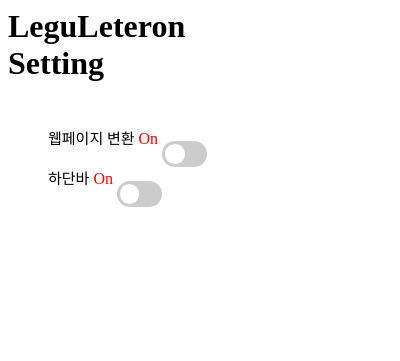
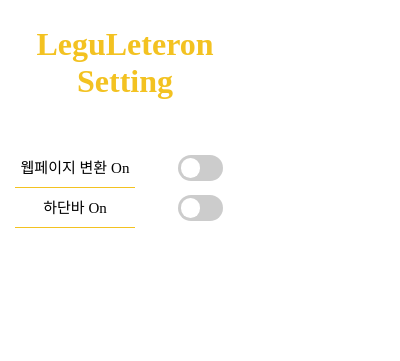
Before and after one commit to LeguLeteron/LLCE, a browser extension: page ui/popup/index.html in a window 400 px wide. Drawn offline with Linux system fonts and the light colour scheme.

Commit message:
[FIX]S/W and H/W Setting UI 수정

```diff
--- a/ui/popup/index.html
+++ b/ui/popup/index.html
@@ -7,23 +7,38 @@
     <link rel="stylesheet" href="./style.css">
 </head>
 <body>
-    <h1>LeguLeteron Setting</h1>
+    <header class="settingHeader">
+        <h1 class="settingMainTitle">LeguLeteron Setting</h1>
+    </header>
+
     <ul class="settingList">
         <li class="settingItem">
+            <div class="settingText">
                 <span class="settingTitle">웹페이지 변환</span>
                 <span class="settingStatus">On</span>
+            </div>
+            <div class="settingSwitch">
+                <div class="switchWrap">
                     <label class="switch">
                         <input class="switchCheckBox sv" type="checkbox">
                         <span class="slider round"></span>
                     </label>
+                </div>
+            </div>
         </li>
         <li class="settingItem">
+            <div class="settingText">
                 <span class="settingTitle">하단바</span>
                 <span class="settingStatus">On</span>
+            </div>
+            <div class="settingSwitch">
+                <div class="switchWrap">
                     <label class="switch">
                         <input class="switchCheckBox bb" type="checkbox">
                         <span class="slider round"></span>
                     </label>
+                </div>
+            </div>
         </li>
     </ul>
     <script src="../../api/jquery-3.4.1.min.js"></script>
--- a/ui/popup/popup.js
+++ b/ui/popup/popup.js
@@ -17,6 +17,7 @@
             message.svCheck = false;
         }
         //console.log(message);
+        popupSv();
         sendMessage(message);
     });
     $(".switchCheckBox.bb").change(function(){
@@ -32,6 +33,21 @@
     })
 });
 
+function popupSv()
+{
+    if(message.svCheck)
+    {
+        $("*").addClass("svChecked");
+        $("lable.switch").removeClass("svChecked");
+        $("span.slider.round").removeClass("svChecked");
+        $("div.switchWrap").removeClass("svChecked");
+    }else
+    {
+        $("*").removeClass("svChecked");
+    }
+}
+
+/* For Communicate */
 var port = chrome.extension.connect({
     name: "popupToBackground"
 });
--- a/ui/popup/style.css
+++ b/ui/popup/style.css
@@ -1,6 +1,18 @@
 body{
   width: 250px;
   height: 350px;
+  margin: 0;
+  padding: 0;
+  position: relative;
+}
+/* title */
+.settingHeader{
+  padding: 5px;
+  margin-bottom: 5px;
+}
+.settingHeader .settingMainTitle{
+  color: rgb(243, 194, 33);
+  text-align: center;
 }
 /* Switch */
 .switch {
@@ -65,18 +77,56 @@
 /* Setting */
 .settingList{
     display: inline-block;
+    width: 100%;
+    padding: 0;
 }
 .settingList .settingItem{
     display: inline-block;
     width: 100%;
     height: 40px;
     line-height: 40px;
+    position: relative;
+}
+
+div.settingText::after{
+  content: "";
+  width: 120px;
+  height: 1px;
+  background-color: rgb(243, 194, 33);
+  position: absolute;
+  bottom: 0;
+  left: 50%;
+  margin-left: -60px;
+}
+div.settingText{
+  width: 60%;
+  height: 40px;
+  text-align: center;
+  float: left;
+  position: relative;
 }
 span.settingTitle{
   font-size: 15px;
   line-height: 40px;
 }
 span.settingStatus{
-  color: red;
+  font-size: 15px;
   line-height: 40px;
 }
+div.settingSwitch{
+  width: 40%;
+  height: 40px;
+  text-align: center;
+  float: right;
+  line-height: 40px;
+  display: table;
+}
+div.switchWrap{
+  display: table-cell;
+  vertical-align: middle;
+}
+
+.svChecked {
+  background-color: #000;
+  color: #F5FF6E;
+}
```
Lines whose indentation alone changed are shown as unchanged.
